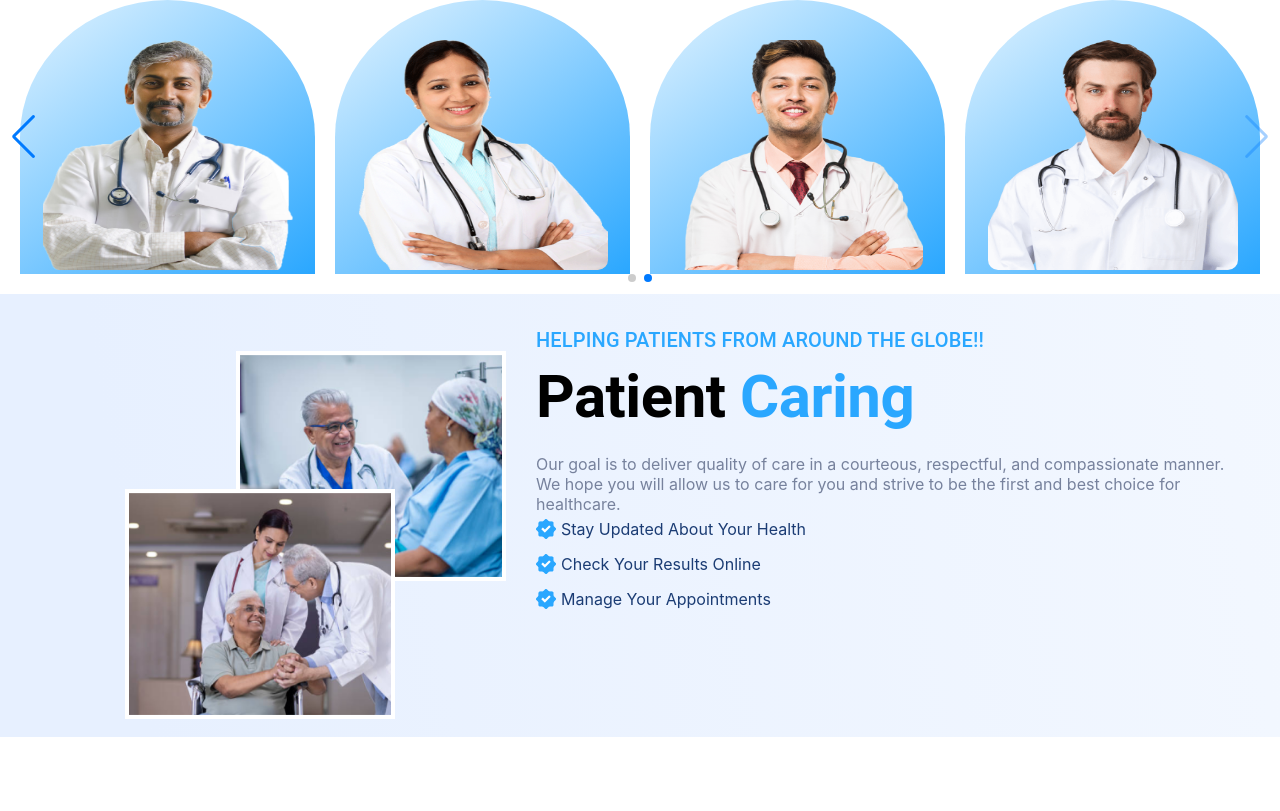
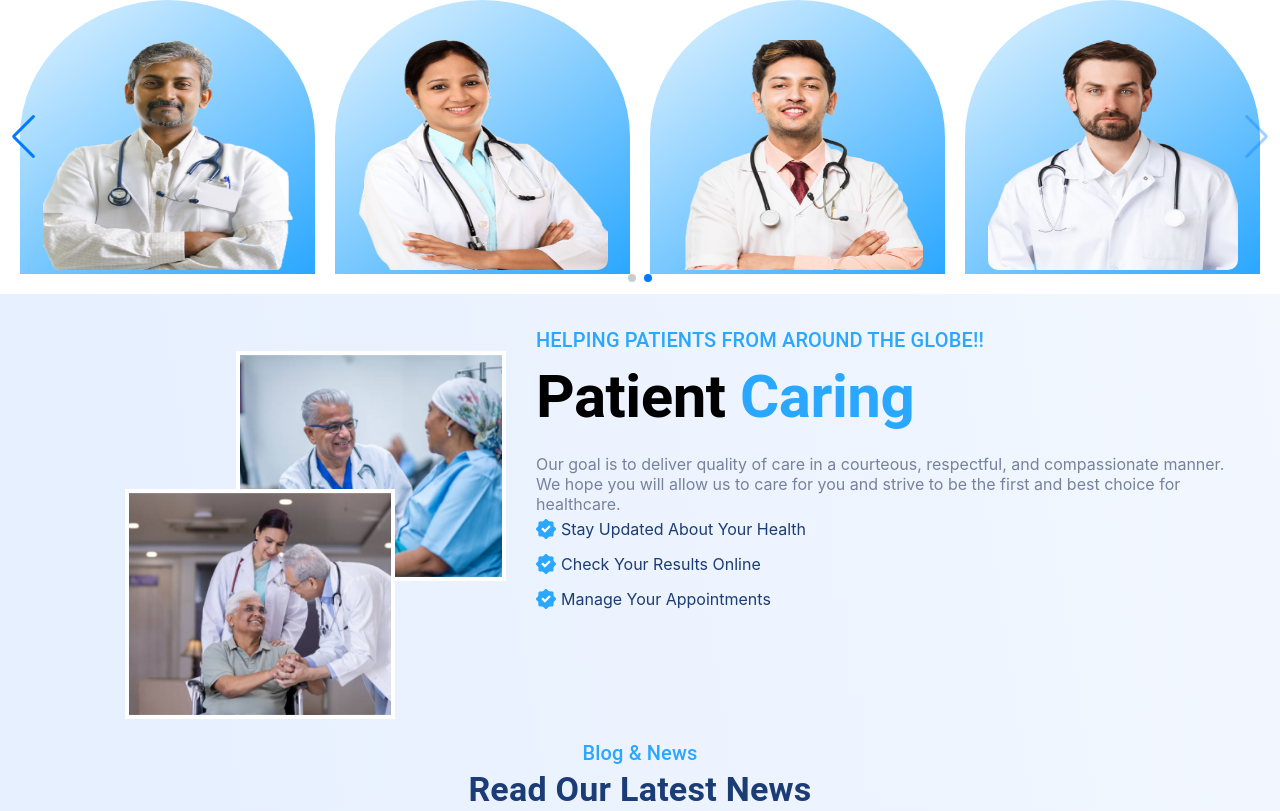
Before and after one commit to prachi397/Medify---Slot-Booking, a React (Create React App) app: page / in a window 1280 px wide. Shown: the part 1798-2609 px from the top of the page. Before the commit the page ends 2535 px from the top, so only its background shows below. Built offline with nearby package versions, Linux system fonts and the light colour scheme; no server answers.

Commit message:
latest news section

```diff
--- a/src/components/Home/HomePage.js
+++ b/src/components/Home/HomePage.js
@@ -7,6 +7,7 @@ import CarouselComp from "../CarouselComp/CarouselComp";
 import FindBySpecialisation from "../FindBySpecialisation/FindBySpecialisation";
 import MedicalSpecialistCarousel from "../MedicalSpecialistCarousel/MedicalSpecialistCarousel";
 import PatientCaring from "../PatientCaring/PatientCaring";
+import LatestNews from "../LatestNews/LatestNews";
 
 const HomePage = () => {
   return (
@@ -115,6 +116,9 @@ const HomePage = () => {
 
         {/* patient caring section */}
         <PatientCaring/>
+
+        {/* latest news section */}
+        <LatestNews/>
       </Box>
     </div>
   );
--- a/src/components/LatestNews/LatestNews.js
+++ b/src/components/LatestNews/LatestNews.js
@@ -1,9 +1,17 @@
-import { Box } from "@mui/material";
+import { Box, Typography } from "@mui/material";
+import latestNews from "../../Assets/latestNews.png";
 import React from "react";
 
-const LatestNews = () =>{
-    return(
-        <Box></Box>
-    )
-}
+const LatestNews = () => {
+  return (
+    <Box>
+      <Typography variant="h6" sx={{ color: "#2AA7FF" }}>
+        Blog & News
+      </Typography>
+      <Typography variant="h4" sx={{ color: "#1B3C74", fontWeight: "bold" }}>
+        Read Our Latest News
+      </Typography>
+    </Box>
+  );
+};
 export default LatestNews;
```
Also changed, not shown: src/Assets/latestNews.png (added).
